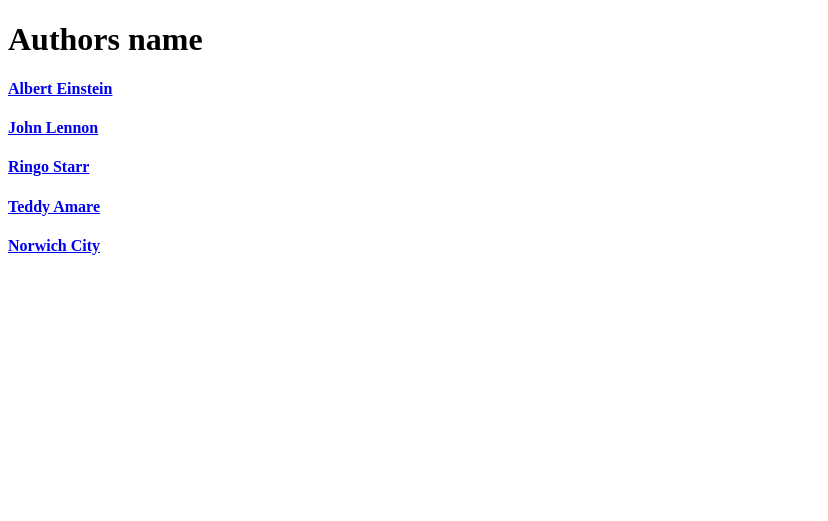
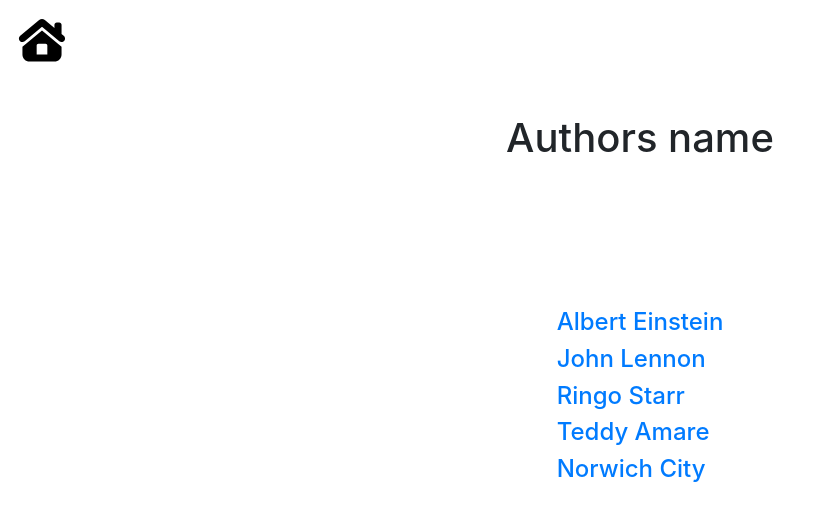
Before and after one commit to teddygizachew/GreatQuotes, a PHP site: page /NKU/authors/index.php in a window 1280 px wide. Shown: the top 521 px of the page, without its empty margins (0-828 px from the left). Run offline with PHP 8.4, Linux system fonts and the light colour scheme; some libraries are stand-ins or nearby versions.

Commit message:
center info and add link to home page

```diff
--- a/authors/index.php
+++ b/authors/index.php
@@ -24,13 +24,30 @@ function display_authors($authors_array)
   <meta http-equiv="X-UA-Compatible" content="IE=edge">
   <meta name="viewport" content="width=device-width, initial-scale=1.0">
   <title>Document</title>
+
+  <link rel="stylesheet" href="https://cdn.jsdelivr.net/npm/bootstrap@4.0.0/dist/css/bootstrap.min.css" integrity="sha384-Gn5384xqQ1aoWXA+058RXPxPg6fy4IWvTNh0E263XmFcJlSAwiGgFAW/dAiS6JXm" crossorigin="anonymous">
+  <link rel="stylesheet" href="../create.css">
 </head>
 
 <body>
-  <h1>Authors name</h1>
+  <div class="home-page-link">
+    <a class="homeLink" href="../index.php">
+      <img src="../assets/home.svg" alt="">
+    </a>
+  </div>
+
+  <h1  class="top-header">Authors name</h1>
+  <div class="center-screen">
   <?php
   display_authors($authors_array);
   ?>
+  </div>
+
+  <script script src="https://code.jquery.com/jquery-3.2.1.slim.min.js" integrity="sha384-KJ3o2DKtIkvYIK3UENzmM7KCkRr/rE9/Qpg6aAZGJwFDMVNA/GpGFF93hXpG5KkN" crossorigin="anonymous">
+  </script>
+  <script src="https://cdn.jsdelivr.net/npm/popper.js@1.12.9/dist/umd/popper.min.js" integrity="sha384-ApNbgh9B+Y1QKtv3Rn7W3mgPxhU9K/ScQsAP7hUibX39j7fakFPskvXusvfa0b4Q" crossorigin="anonymous"></script>
+  <script src="https://cdn.jsdelivr.net/npm/bootstrap@4.0.0/dist/js/bootstrap.min.js" integrity="sha384-JZR6Spejh4U02d8jOt6vLEHfe/JQGiRRSQQxSfFWpi1MquVdAyjUar5+76PVCmYl" crossorigin="anonymous"></script>
+
 </body>
 
 </html>
```
